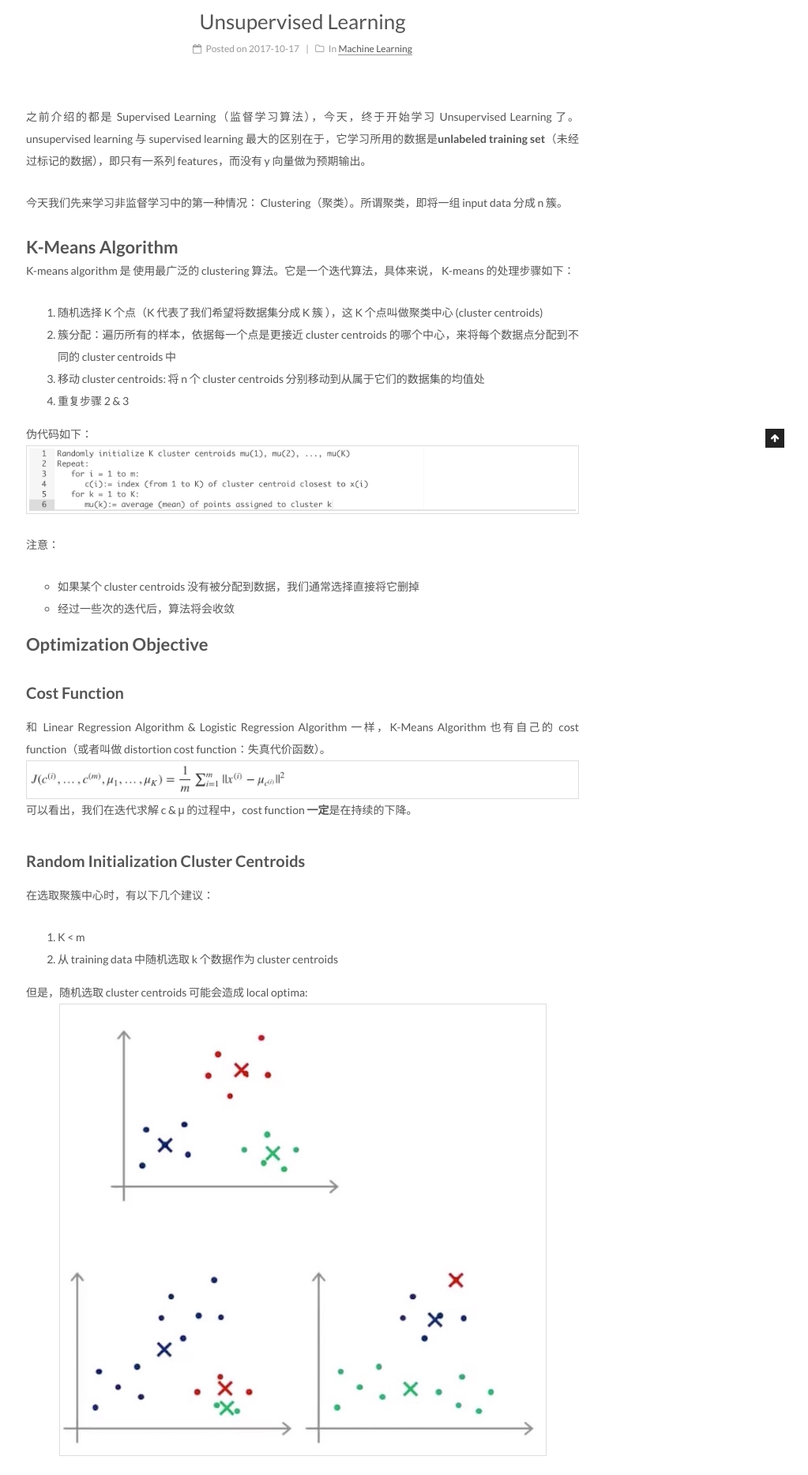
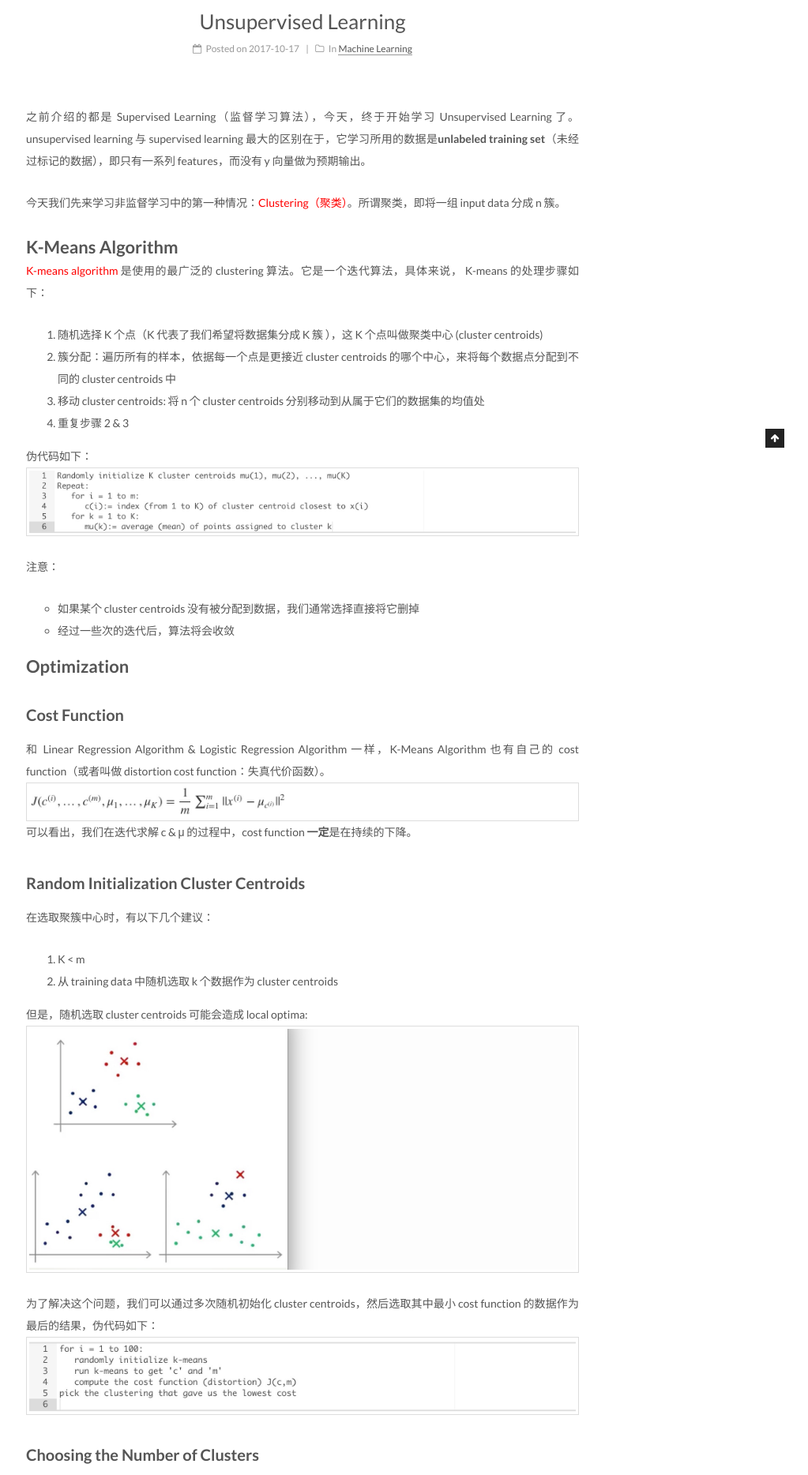
Before and after one commit to qimiguang/qimiguang.github.io, a Jekyll site: the page built from _posts/2017-10-17-Unsupervised-Learning.md, in a window 1280 px wide. Shown: the part 433-2301 px from the top of the page at 79% size, without its empty margins (257-1280 px from the left). Built offline with Jekyll 4.4.1, drawn with Linux system fonts in a browser that asks for light colours; some of the changed text lies outside the part shown; grey boxes are pictures that could not be loaded.

Commit message:
write unsupervised learning

```diff
--- a/_posts/2017-10-17-Unsupervised-Learning.md
+++ b/_posts/2017-10-17-Unsupervised-Learning.md
@@ -10,10 +10,10 @@ tags:
 
 之前介绍的都是 Supervised Learning（监督学习算法），今天，终于开始学习 Unsupervised Learning 了。unsupervised learning 与 supervised learning 最大的区别在于，它学习所用的数据是**unlabeled training set**（未经过标记的数据），即只有一系列 features，而没有 y 向量做为预期输出。
 
-今天我们先来学习非监督学习中的第一种情况： Clustering（聚类）。所谓聚类，即将一组 input data 分成 n 簇。
+今天我们先来学习非监督学习中的第一种情况：<span style="color:red">Clustering（聚类）</span>。所谓聚类，即将一组 input data 分成 n 簇。
 
 # K-Means Algorithm
-K-means algorithm 是 使用最广泛的 clustering 算法。它是一个迭代算法，具体来说， K-means 的处理步骤如下：
+<span style="color:red">K-means algorithm</span> 是使用的最广泛的 clustering 算法。它是一个迭代算法，具体来说， K-means 的处理步骤如下：
 1. 随机选择 K 个点（K 代表了我们希望将数据集分成 K 簇 ），这 K 个点叫做聚类中心 (cluster centroids)
 2. 簇分配：遍历所有的样本，依据每一个点是更接近 cluster centroids 的哪个中心，来将每个数据点分配到不同的 cluster centroids 中
 3. 移动 cluster centroids: 将 n 个 cluster centroids 分别移动到从属于它们的数据集的均值处
@@ -26,7 +26,7 @@ K-means algorithm 是 使用最广泛的 clustering 算法。它是一个迭代
 * 如果某个 cluster centroids 没有被分配到数据，我们通常选择直接将它删掉
 * 经过一些次的迭代后，算法将会收敛
 
-# Optimization Objective
+# Optimization
 ## Cost Function
 和 Linear Regression Algorithm & Logistic Regression Algorithm 一样，K-Means Algorithm 也有自己的 cost function（或者叫做 distortion cost function：失真代价函数）。
 ![](/assets/images/ml/week8/cost-function.jpeg)
@@ -40,20 +40,8 @@ K-means algorithm 是 使用最广泛的 clustering 算法。它是一个迭代
 但是，随机选取 cluster centroids 可能会造成 local optima:
 ![](/assets/images/ml/week8/local-optima.jpeg)
 
+为了解决这个问题，我们可以通过多次随机初始化 cluster centroids，然后选取其中最小 cost function 的数据作为最后的结果，伪代码如下：
+![](/assets/images/ml/week8/random-k.jpeg)
 
-
-
-
-
-
-
-
-
-
-
-
-
-
-![](/assets/images/ml/week8/)
-![](/assets/images/ml/week8/)
-![](/assets/images/ml/week8/)
+## Choosing the Number of Clusters
+具体 K 值是多少，很大程度上取决于你如何看待数据，你真正想把它们分成几簇
```
Also changed, not shown: assets/images/ml/week8/local-optima.jpeg, assets/images/ml/week8/random-k.jpeg (added).
